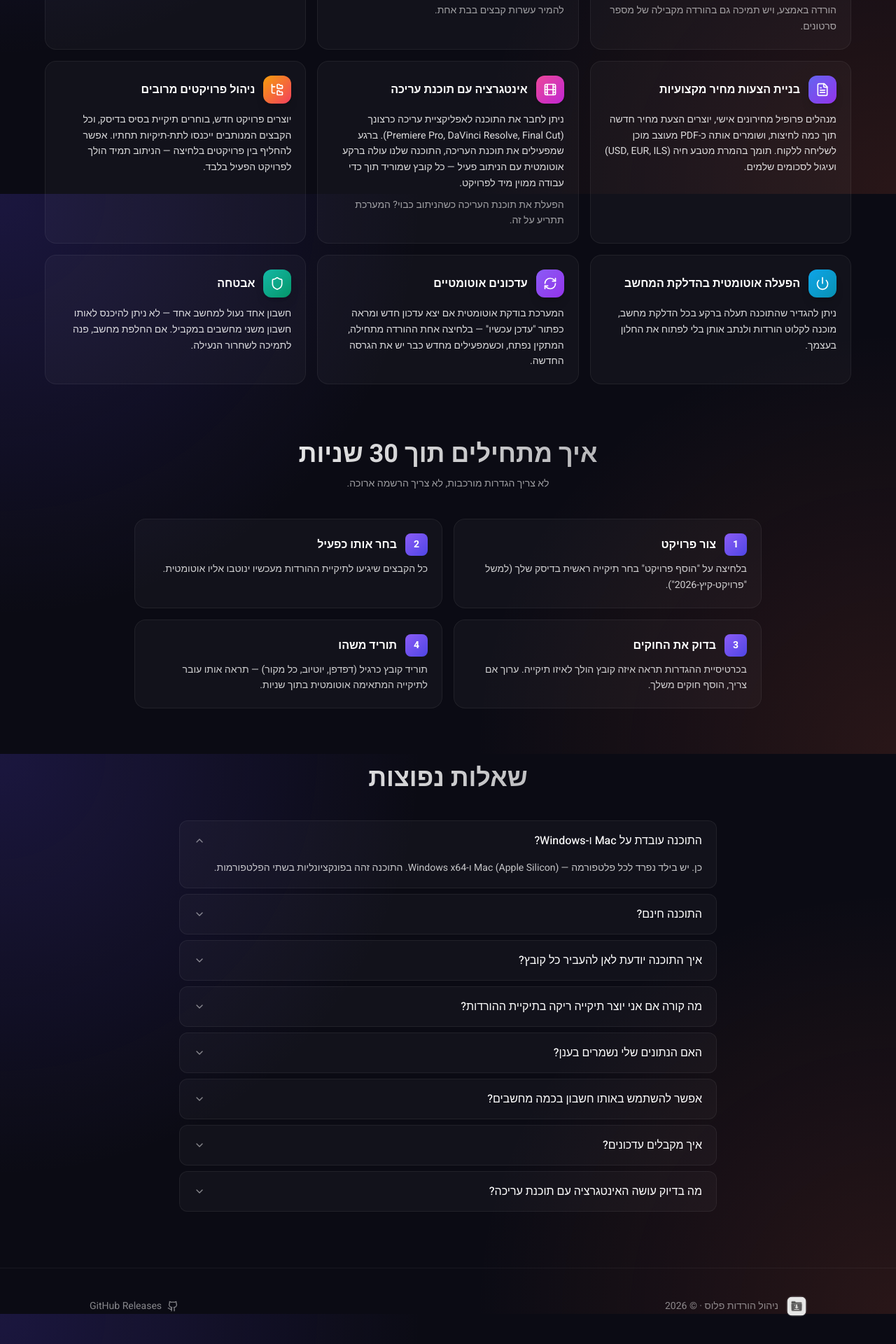
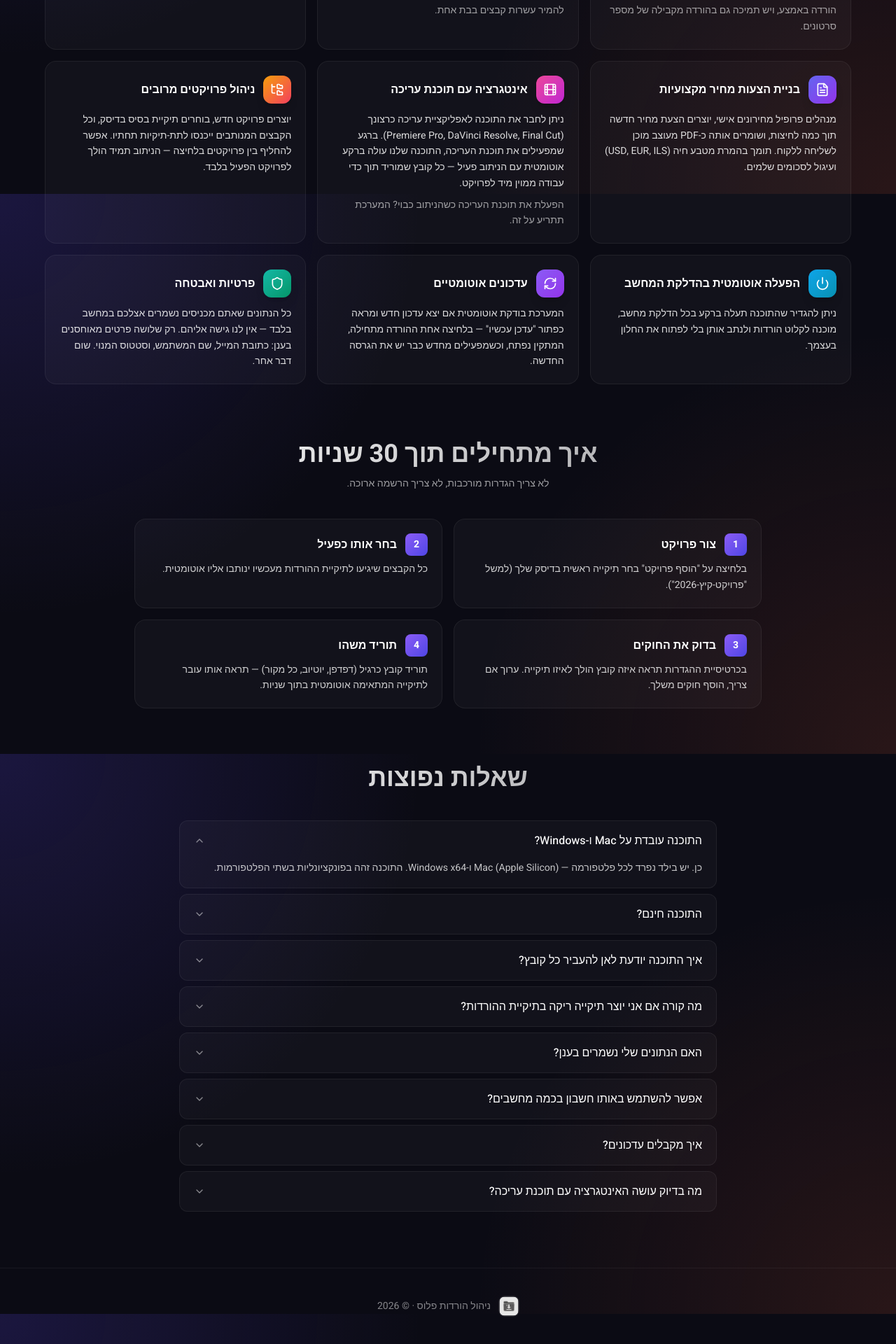
Before and after one commit to ShDyDaniel/download-manager-plus-website, a React (Vite) app: page / in a window 1280 px wide. Shown: the part 1323-3243 px from the top of the page at 70% size. Built offline with nearby package versions, Linux system fonts and the light colour scheme; no server answers.

Commit message:
Copy edits: privacy section, typos, footer cleanup

```diff
--- a/src/components/FAQ.tsx
+++ b/src/components/FAQ.tsx
@@ -21,7 +21,7 @@ const QA: { q: string; a: string }[] = [
   },
   {
     q: 'האם הנתונים שלי נשמרים בענן?',
-    a: 'הגדרות הניתוב, רשימת הפרויקטים שלך והקבצים שמועברים אצלך בלבד. רק פרטי החשבון (מייל, שם, סטטוס מנוי) מאוחסנים ב-Firebase לצורך אימות.',
+    a: 'הגדרות הניתוב, רשימת הפרויקטים שלך והקבצים שמועברים אצלך בלבד. רק פרטי החשבון (מייל, שם, סטטוס מנוי) מאוחסנים בענן לצורך אימות.',
   },
   {
     q: 'אפשר להשתמש באותו חשבון בכמה מחשבים?',
@@ -29,7 +29,7 @@ const QA: { q: string; a: string }[] = [
   },
   {
     q: 'איך מקבלים עדכונים?',
-    a: 'התוכנה בודקת אוטומטית בכל הפעלה אם יצא עדכון. כשיש עדכון, מופיע כפתור "עדכן עכשיו" — בלחיצה אחת ההורדה מתחילה והמתקין נפתח.',
+    a: 'התוכנה בודקת אוטומטית בכל הפעלה אם יצא עדכון. כשיש עדכון, מופיע כפתור "עדכן עכשיו" — בלחיצה אחת ההורדה מתחילה וההתקנה נפתחת.',
   },
   {
     q: 'מה בדיוק עושה האינטגרציה עם תוכנת עריכה?',
--- a/src/components/Features.tsx
+++ b/src/components/Features.tsx
@@ -177,12 +177,13 @@ const FEATURES: FeatureDef[] = [
   },
   {
     icon: Shield,
-    title: 'אבטחה',
+    title: 'פרטיות ואבטחה',
     hue: 'from-teal-500 to-emerald-600',
     body: (
       <p>
-        חשבון אחד נעול למחשב אחד — לא ניתן להיכנס לאותו חשבון משני מחשבים
-        במקביל. אם החלפת מחשב, פנה לתמיכה לשחרור הנעילה.
+        כל הנתונים שאתם מכניסים נשמרים אצלכם במחשב בלבד — אין לנו גישה
+        אליהם. רק שלושה פרטים מאוחסנים בענן: כתובת המייל, שם המשתמש, וסטטוס
+        המנוי. שום דבר אחר.
       </p>
     ),
   },
--- a/src/components/Footer.tsx
+++ b/src/components/Footer.tsx
@@ -1,11 +1,7 @@
-import { Github } from 'lucide-react'
-import { RELEASES_PAGE_URL } from '../api/releases'
-
 export function Footer() {
   return (
     <footer className="border-t border-white/5 px-6 py-10">
-      <div className="mx-auto flex max-w-5xl flex-col items-center justify-between gap-4 text-sm text-white/50 sm:flex-row">
-        <div className="flex items-center gap-3">
+      <div className="mx-auto flex max-w-5xl items-center justify-center gap-3 text-sm text-white/50">
         <img
           src="./icon.png"
           alt=""
@@ -13,16 +9,6 @@ export function Footer() {
         />
         <span>ניהול הורדות פלוס · © 2026</span>
       </div>
-        <a
-          href={RELEASES_PAGE_URL}
-          target="_blank"
-          rel="noopener noreferrer"
-          className="flex items-center gap-2 transition-colors hover:text-white"
-        >
-          <Github className="h-4 w-4" />
-          <span>GitHub Releases</span>
-        </a>
-      </div>
     </footer>
   )
 }
--- a/src/components/QuickStart.tsx
+++ b/src/components/QuickStart.tsx
@@ -7,7 +7,7 @@ const STEPS = [
   },
   {
     title: 'בחר אותו כפעיל',
-    body: 'כל הקבצים שיגיעו לתיקיית ההורדות מעכשיו ינוטבו אליו אוטומטית.',
+    body: 'כל הקבצים שיגיעו לתיקיית ההורדות מעכשיו ינותבו אליו אוטומטית.',
   },
   {
     title: 'בדוק את החוקים',
```
Lines whose indentation alone changed are shown as unchanged.
